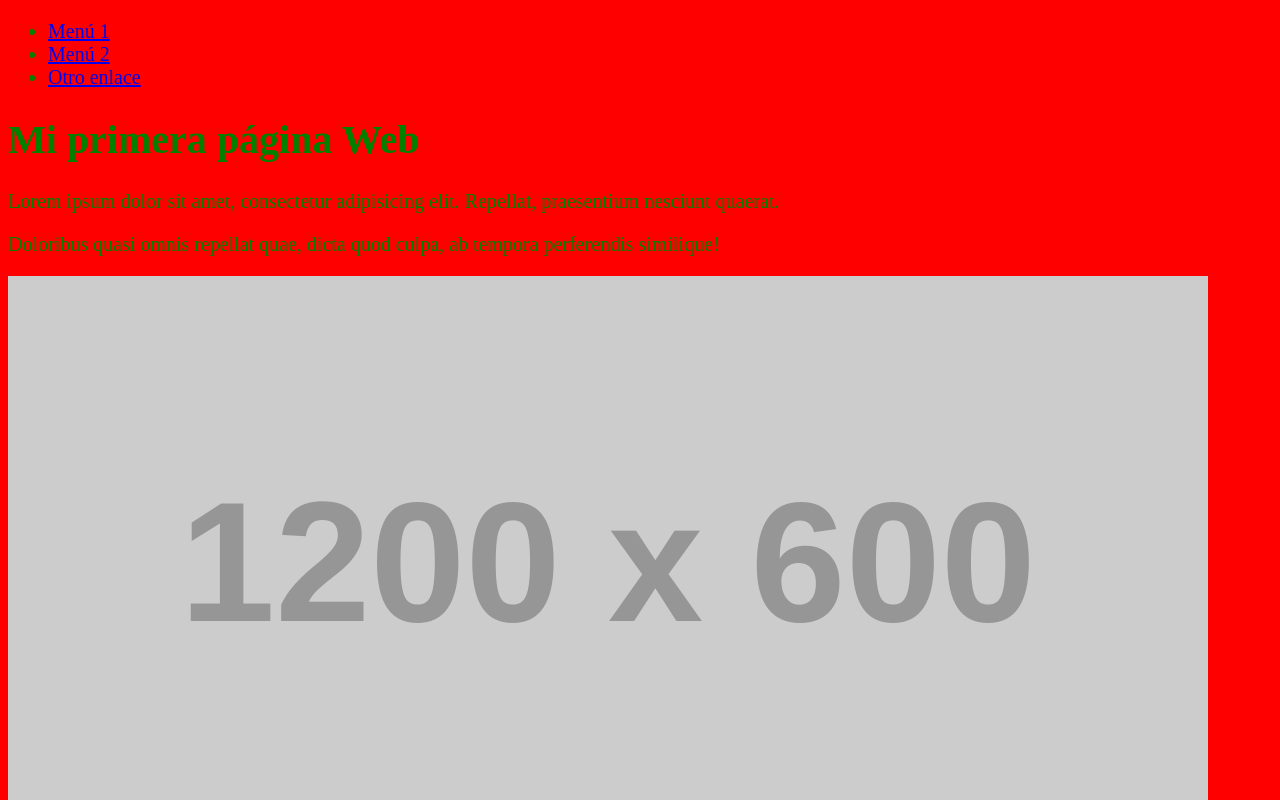
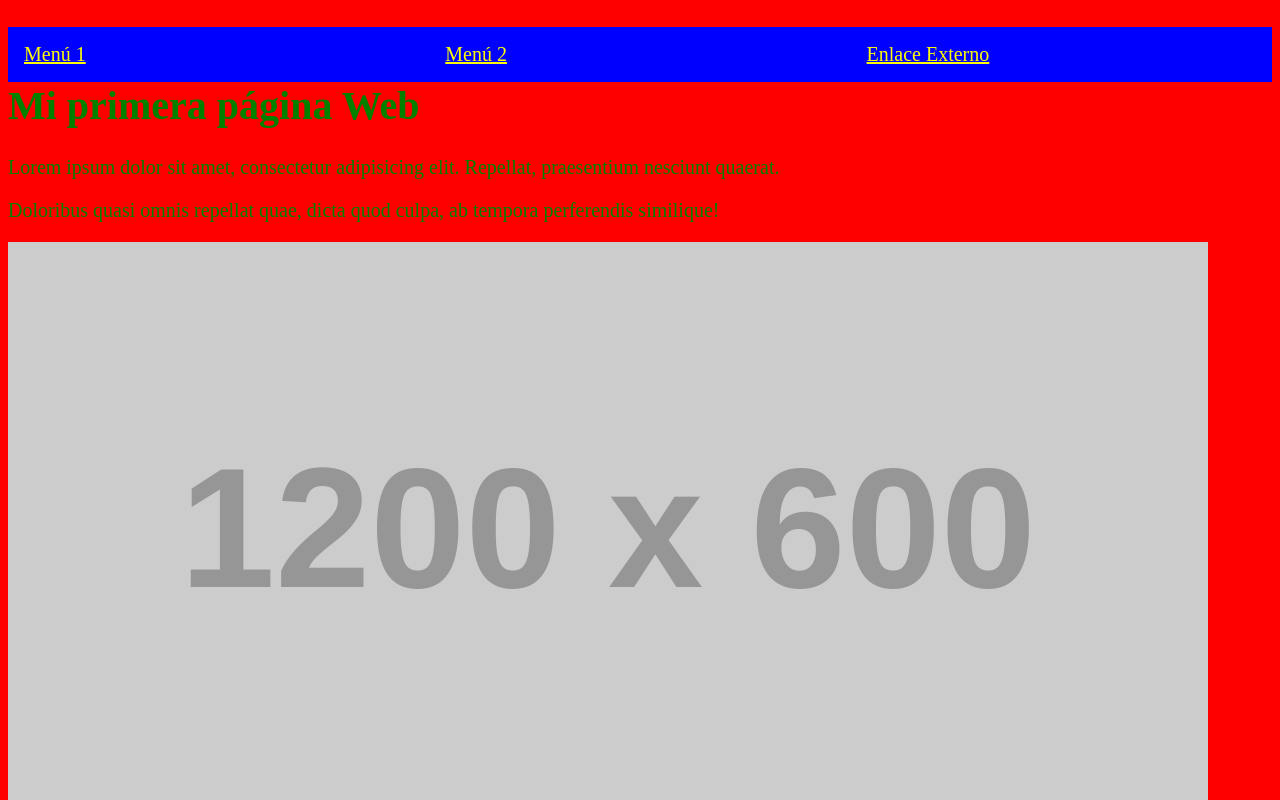
Before and after one commit to rodrigo-frenk/adm-intro-wp, a plain HTML site: page introduccion_html/index.html in a window 1280 px wide. Shown: the top 800 px of the page. Drawn offline with Linux system fonts and the light colour scheme; placeholder pictures from the web are drawn by us.

Commit message:
primer commit

```diff
--- a/introduccion_html/index.html
+++ b/introduccion_html/index.html
@@ -19,6 +19,53 @@
 
       }
 
+
+      a {
+         color: yellow;
+         transition: all 0.4s;
+      }
+
+      a:visited {
+         color: violet;
+      }
+
+      a:hover, a:focus {
+         color: orange;
+      }
+
+
+      nav,ul,li {
+         margin: 0;
+         padding: 0;
+      }
+
+      li {
+         /*
+         w30%
+         fl
+         dib
+         p16
+         bz
+         bgc
+         */
+         width: 33.33%;
+         float: left;
+         display: inline-block;
+         padding: 16px;
+         background-color: blue;
+         /* necesario para compensar el padding: */
+
+         -webkit-box-sizing: border-box;
+         box-sizing: border-box;
+
+      }
+
+         width: 30%;
+         float: left;
+         display: inline-block;
+         padding: 16px;
+
+
    </style>
 
 </head>
@@ -31,7 +78,7 @@
       <ul>
          <li><a href="secciones/otraseccion.html">Menú 1</a></li>
          <li><a href="secciones/otraseccion2.html">Menú 2</a></li>
-         <li><a href="http://wikipedia.org" target="_blank">Otro enlace</a></li>
+         <li><a href="http://wikipedia.org" target="_blank">Enlace Externo</a></li>
       </ul>
    </nav>
 
```
